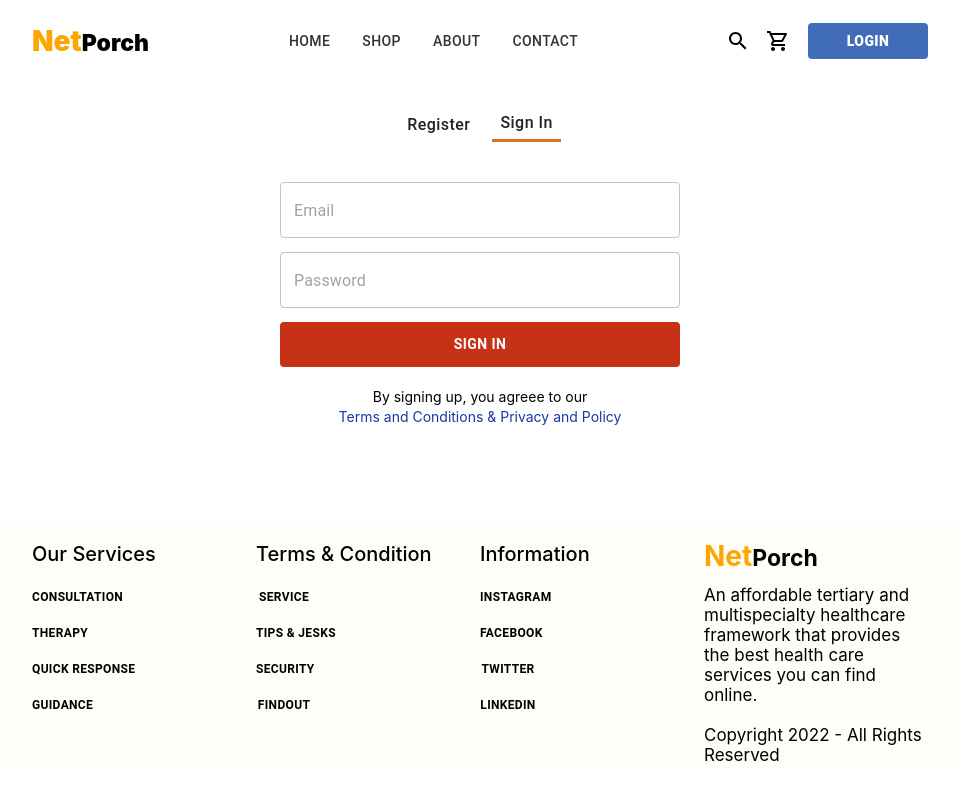
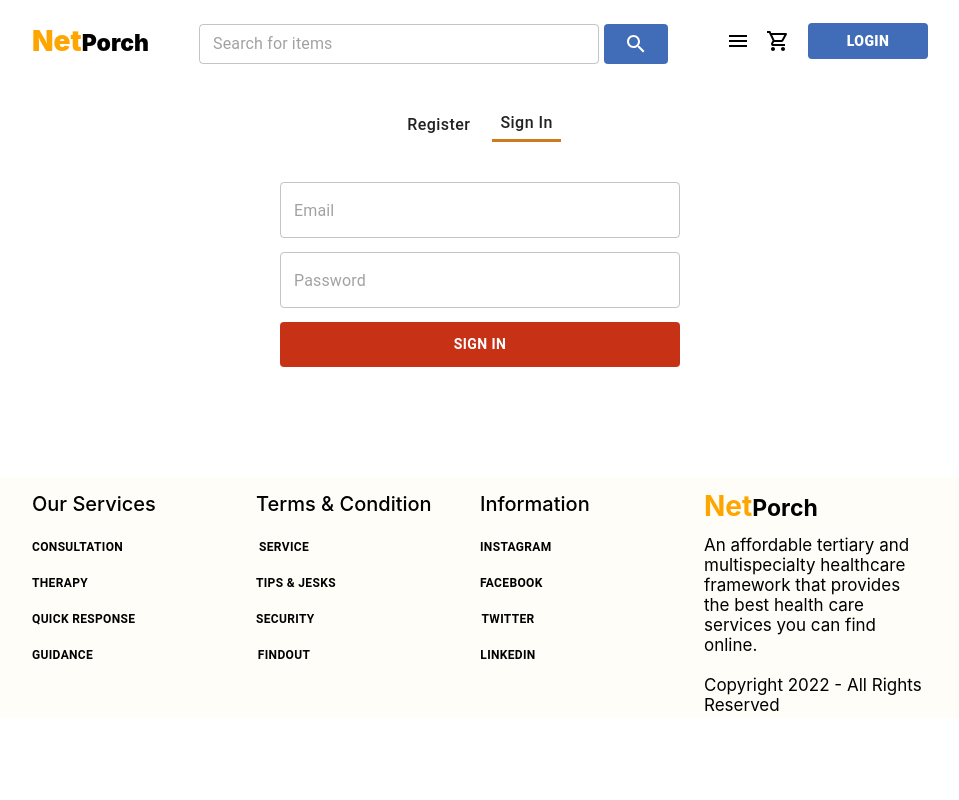
Before and after one commit to boskitech/neekseats, a React (Create React App) app: page /login in a window 1280 px wide. Both pictures are taken after a click on the button 898 px from the left and 41 px from the top of the page. Shown: the whole page, without its empty margins (160-1119 px from the left). Built offline with nearby package versions, Linux system fonts and the light colour scheme.

Commit message:
search bar in progress

```diff
--- a/src/components/navbar/Navbar.js
+++ b/src/components/navbar/Navbar.js
@@ -3,7 +3,14 @@ import AppBar from "@mui/material/AppBar";
 import Toolbar from "@mui/material/Toolbar";
 import { styled } from "@mui/material/styles";
 import { Box } from "@mui/system";
-import { Button, IconButton } from "@mui/material";
+import {
+  Button,
+  Fade,
+  Grow,
+  IconButton,
+  Slide,
+  TextField,
+} from "@mui/material";
 import { useNavigate } from "react-router";
 import MenuIcon from "@mui/icons-material/Menu";
 import Drawer from "@mui/material/Drawer";
@@ -72,10 +79,24 @@ const StyledAppBAr = styled(AppBar)(({ theme }) => ({
   },
 }));
 
+const StyledGridLoginInput = styled(TextField)(({ theme }) => ({
+  width: "400px",
+  height: "50px",
+  margin: "0px auto 0 auto",
+  fontSize: "14px",
+  backgoundColor: "white",
+  [theme.breakpoints.down("md")]: {
+    display: "none",
+  },
+}));
+
 const Navbar = () => {
   const navigate = useNavigate();
   const [state, setState] = useState({ left: false });
   const [scrolled, setScrolled] = useState(false);
+  const [search, setSearch] = useState(false);
+
+  console.log(search);
 
   useEffect(() => {
     window.onscroll = function () {
@@ -155,11 +176,22 @@ const Navbar = () => {
           <HeaderText>
             <span style={{ color: "orange", fontSize: "28px" }}>Net</span>Porch
           </HeaderText>
+          <Slide
+            direction="left"
+            in={!search}
+            mountOnEnter
+            unmountOnExit
+            style={{ transformOrigin: "0 0 0" }}
+            {...(!search ? { timeout: 50 } : {})}
+          >
             <Box direction="row" sx={{ display: { xs: "none", md: "block" } }}>
               <StyledMenuButton onClick={() => navigate("/")} variant="body1">
                 Home
               </StyledMenuButton>
-            <StyledMenuButton onClick={() => navigate("/shop")} variant="body1">
+              <StyledMenuButton
+                onClick={() => navigate("/shop")}
+                variant="body1"
+              >
                 Shop
               </StyledMenuButton>
               <StyledMenuButton
@@ -175,13 +207,37 @@ const Navbar = () => {
                 Contact
               </StyledMenuButton>
             </Box>
+          </Slide>
+          <Slide
+            direction="left"
+            in={search}
+            mountOnEnter
+            unmountOnExit
+            style={{ transformOrigin: "0 0 0" }}
+            {...(search ? { timeout: 100 } : {})}
+          >
+            <Box
+              direction="row"
+              sx={{ marginTop: "15px", display: { xs: "none", md: "block" } }}
+            >
+              <StyledGridLoginInput
+                size="small"
+                placeholder="Search for items"
+              />
+              <StyledLoginButton
+                sx={{ width: "40px", marginLeft: "5px", height: "40px" }}
+              >
+                <SearchIcon />
+              </StyledLoginButton>
+            </Box>
+          </Slide>
           <Box>
             <Box sx={{ display: { xs: "none", md: "block" }, color: "black" }}>
               <IconButton
-                onClick={() => navigate("/login")}
+                onClick={() => setSearch(!search)}
                 sx={{ color: "black" }}
               >
-                <SearchIcon />
+                {!search ? <SearchIcon /> : <MenuIcon />}
               </IconButton>
               <IconButton
                 onClick={() => navigate("/cart")}
--- a/src/pages/auth/auth.js
+++ b/src/pages/auth/auth.js
@@ -223,12 +223,19 @@ const Login = () => {
         </Slide>
       </Grid>
       <Grid item>
+        <Slide
+          direction="right"
+          in={actionType === "Register"}
+          mountOnEnter
+          unmountOnExit
+        >
           <StyledGridLoginText>
             By signing up, you agreee to our <br />
             <span style={{ color: "#1738a5", cursor: "pointer" }}>
               Terms and Conditions & Privacy and Policy
             </span>
           </StyledGridLoginText>
+        </Slide>
       </Grid>
     </StyledGridLoginSideDiv>
   );
```
Lines whose indentation alone changed are shown as unchanged.
